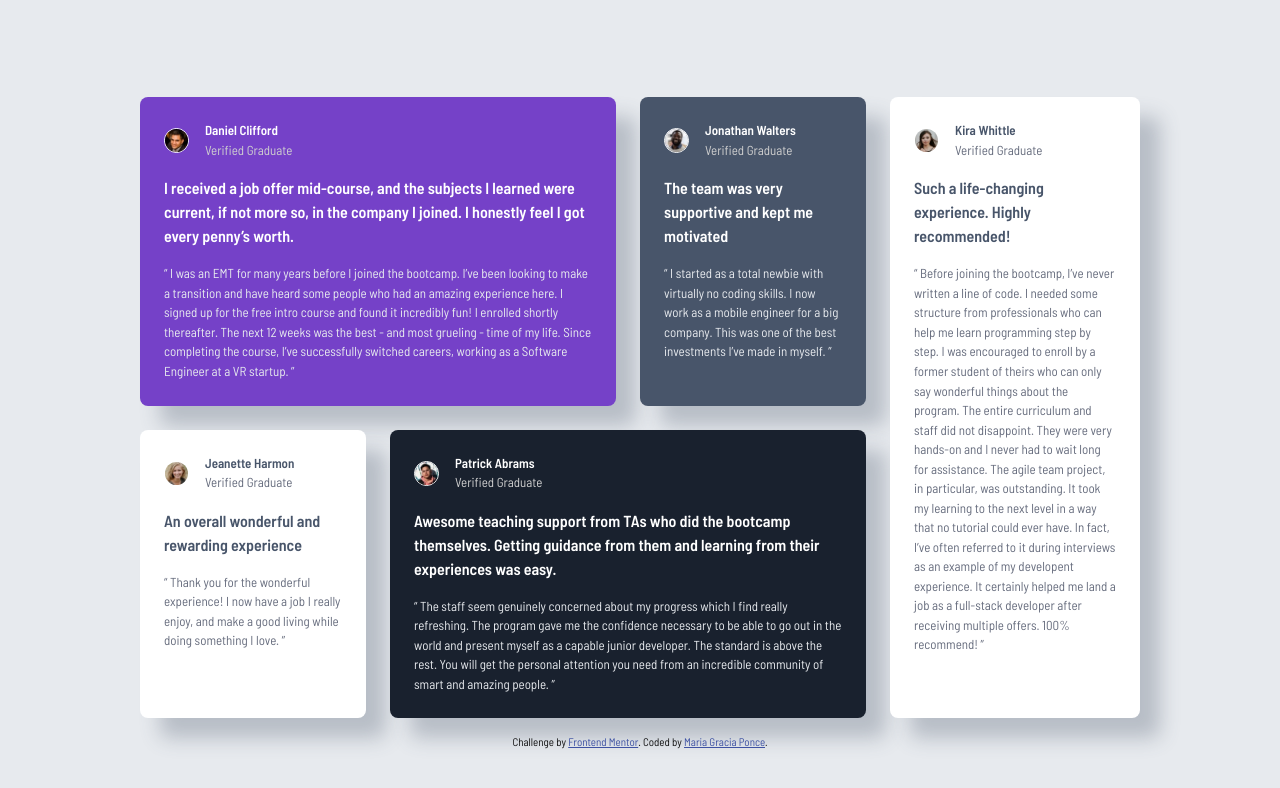
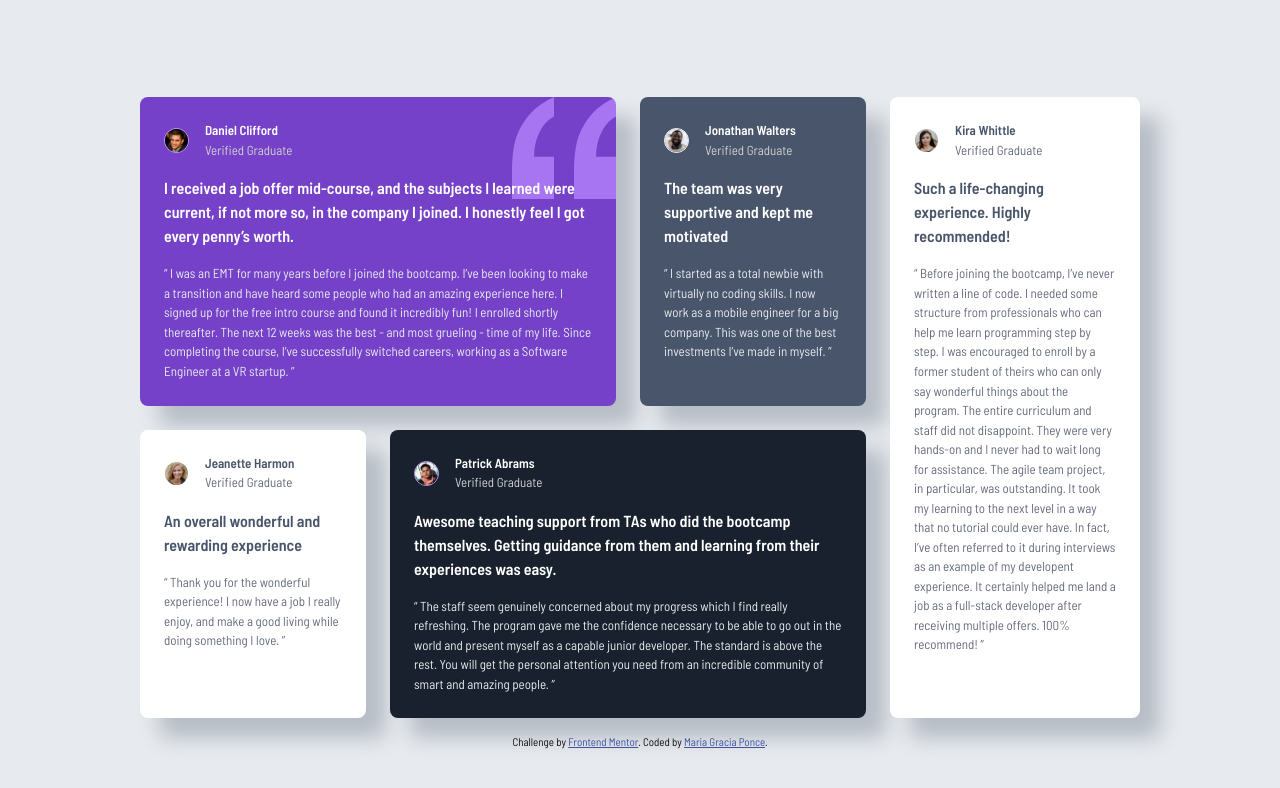
Before and after one commit to mariagraciaponce/testimonials-grid-section-main, a plain HTML site: page index.html in a window 1280 px wide. Drawn offline with Linux system fonts and the light colour scheme.

Commit message:
Changed style.css

```diff
--- a/index.html
+++ b/index.html
@@ -18,12 +18,13 @@
     .attribution { font-size: 11px; text-align: center; }
     .attribution a { color: hsl(228, 45%, 44%); }
   </style>
+
 </head>
 <body>
   <main>
     <section class="review">
       <div class="review__avatar">
-        <img src="images/image-daniel.jpg" alt="" class="review__img review1">
+        <img src="images/image-daniel.jpg" alt="" class="review__img border">
         <div class="review__id">
           <p>Daniel Clifford</p>
           <p class="subtitle">Verified Graduate</p>
@@ -66,7 +67,7 @@
 
     <section class="review">
       <div class="review__avatar">
-        <img src="images/image-patrick.jpg" alt="" class="review__img review4">
+        <img src="images/image-patrick.jpg" alt="" class="review__img border">
         <div class="review__id">
       <p>Patrick Abrams</p>
         <p class="subtitle">Verified Graduate</p>
--- a/style.css
+++ b/style.css
@@ -82,6 +82,9 @@ span {
     height: 25px;
     border: 1px solid var(--White);
 }
+.border {
+    border: 1px solid var(--Purple--300);
+}
 .review__id {
     font-weight: var(--fw--bold);
 }
@@ -109,6 +112,9 @@ span {
     }
     .review:nth-child(1) {
         grid-area: box1;
+        background-image: url(images/bg-pattern-quotation.svg);
+        background-repeat: no-repeat;
+        background-position: top right;
     }
     .review:nth-child(2) {
         grid-area: box2;
```
